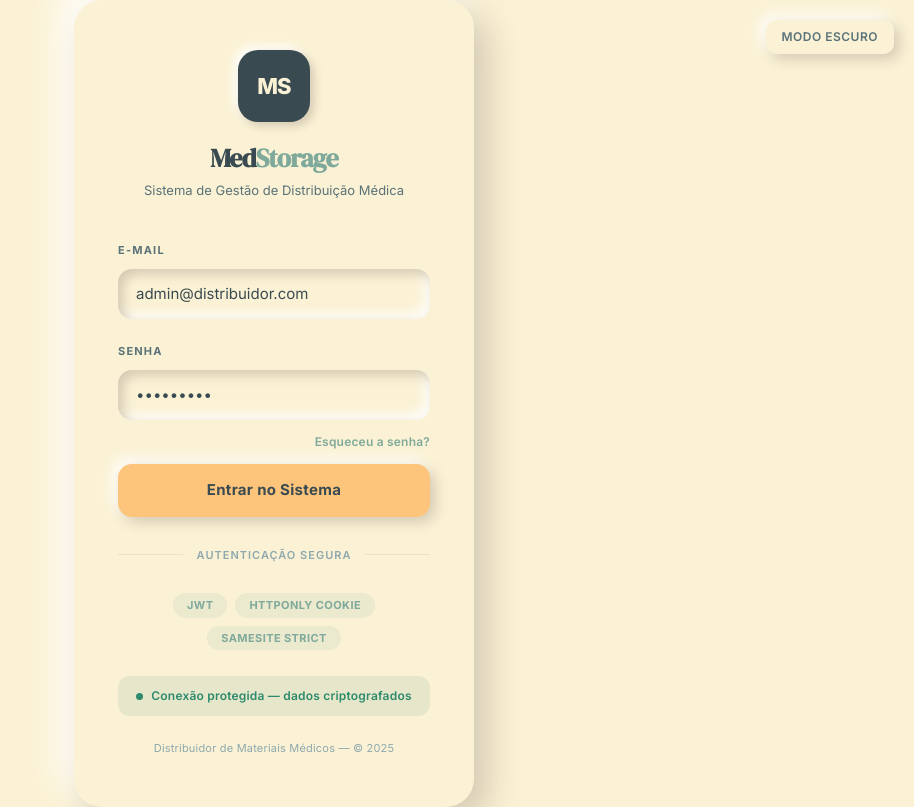
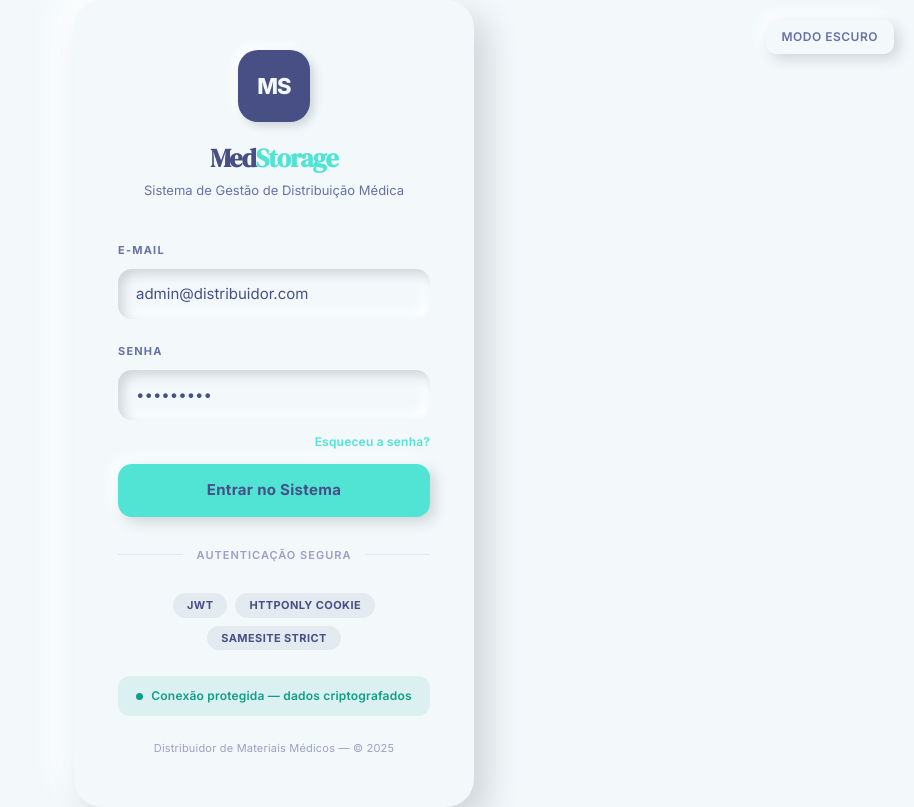
Before and after one commit to pedrinzz10/medstorage-frontend, a React (Vite) app: page /login in a window 1280 px wide. Shown: the whole page, without its empty margins (366-1280 px from the left). Built offline with nearby package versions, Linux system fonts and the light colour scheme.

Commit message:
feat: nova paleta Ice/Indigo/Turquoise/Warm em todo o design system

```diff
--- a/src/components/layout/Sidebar.tsx
+++ b/src/components/layout/Sidebar.tsx
@@ -112,7 +112,7 @@ export function Sidebar() {
         <div className="flex items-center gap-2.5">
           <div
             className="neu-card-sm w-[34px] h-[34px] rounded-[10px] flex items-center justify-center text-[12px] font-extrabold flex-shrink-0"
-            style={{ background: 'var(--secondary)', color: '#fbf2d5' }}
+            style={{ background: 'var(--secondary)', color: 'var(--secondary-text)' }}
           >
             {user?.initials ?? '??'}
           </div>
--- a/src/components/ui/Button.tsx
+++ b/src/components/ui/Button.tsx
@@ -24,7 +24,7 @@ export function Button({ variant = 'primary', className = '', children, ...props
     },
     secondary: {
       cls: `${base} neu-btn px-[18px] py-[9px] rounded-[10px] text-[13px] font-bold tracking-[0.2px]`,
-      style: { background: 'var(--secondary)', color: '#fbf2d5' },
+      style: { background: 'var(--secondary)', color: 'var(--secondary-text)' },
     },
     ghost: {
       cls: `${base} neu-btn px-[16px] py-[9px] rounded-[10px] text-[12px] font-semibold uppercase tracking-[0.8px]`,
--- a/src/pages/LoginPage.tsx
+++ b/src/pages/LoginPage.tsx
@@ -56,7 +56,7 @@ export function LoginPage() {
             MS
           </div>
           <h1 className="font-display text-[26px] font-bold tracking-[-0.8px] leading-tight">
-            Med<em className="not-italic" style={{ color: 'var(--secondary)' }}>Storage</em>
+            Med<em className="not-italic" style={{ color: 'var(--accent)' }}>Storage</em>
           </h1>
           <p className="text-[13px] mt-1.5" style={{ color: 'var(--text-muted)' }}>
             Sistema de Gestão de Distribuição Médica
@@ -111,7 +111,7 @@ export function LoginPage() {
             <a
               href="#"
               className="text-[12px] font-semibold tracking-[0.2px] no-underline"
-              style={{ color: 'var(--secondary)' }}
+              style={{ color: 'var(--accent)' }}
             >
               Esqueceu a senha?
             </a>
--- a/src/styles/neu.css
+++ b/src/styles/neu.css
@@ -1,110 +1,120 @@
 /* ============================================================
    MedStorage — Design System Neumórfico
-   Paleta: Slate (#394a51) · Sage (#7fa99b) · Cream (#fbf2d5) · Amber (#fdc57b)
+   Paleta: Ice (#f3f9fb) · Indigo (#474f85) · Turquoise (#51e3d4) · Warm (#f3ecd3)
    ============================================================ */
 
 @import url('https://fonts.googleapis.com/css2?family=DM+Serif+Display:ital@0;1&family=Inter:wght@300;400;500;600;700;800&display=swap');
 
 /* ─────────────────────────────────────────
-   TEMA CLARO  (fundo cream, texto slate)
+   TEMA CLARO  (fundo ice, texto índigo)
 ───────────────────────────────────────── */
 :root,
 [data-theme='light'] {
   /* Superfície */
-  --bg:        #fbf2d5;
-  --shadow-d:  #d4c9b2;
-  --shadow-l:  #ffffff;
+  --bg:       #f3f9fb;
+  --shadow-d: #cdd5d8;
+  --shadow-l: #ffffff;
 
   /* Tipografia */
-  --text:      #394a51;
-  --text-muted: #5a7278;
-  --text-soft:  #8ea8ad;
+  --text:      #474f85;
+  --text-muted: #6870a8;
+  --text-soft:  #9aa0c5;
 
-  /* Accent principal — âmbar */
-  --accent:    #fdc57b;
-  --accent-h:  #f5ad52;          /* hover */
-  --accent-fade: rgba(253,197,123,.14);
-  --text-on-accent: #394a51;     /* texto sobre fundo âmbar */
+  /* Accent principal — turquesa */
+  --accent:         #51e3d4;
+  --accent-h:       #3acfc0;
+  --accent-fade:    rgba(81, 227, 212, 0.13);
+  --text-on-accent: #474f85;
 
-  /* Secundário — sage */
-  --secondary:  #7fa99b;
-  --secondary-h: #6a9488;
-  --secondary-fade: rgba(127,169,155,.13);
+  /* Secundário — índigo (usado em brand mark, avatars, sidebar) */
+  --secondary:       #474f85;
+  --secondary-h:     #363e6e;
+  --secondary-fade:  rgba(71, 79, 133, 0.09);
+  --secondary-text:  #f3f9fb;
+
+  /* Warm cream — acentos quentes */
+  --warm:       #f3ecd3;
+  --warm-fade:  rgba(243, 236, 211, 0.6);
+  --warm-text:  #7a5c2e;
 
   /* Navegação */
-  --nav-active: rgba(127,169,155,.18);
-  --border:     rgba(57,74,81,.09);
+  --nav-active: rgba(81, 227, 212, 0.14);
+  --border:     rgba(71, 79, 133, 0.10);
 
-  /* Status de pedido */
-  --tag-pend:       #fff8ec; --tag-pend-t:    #8a5a0a; --tag-pend-dot:    #fdc57b;
-  --tag-confirm:    #eef6f3; --tag-confirm-t: #2d6b5a; --tag-confirm-dot: #7fa99b;
-  --tag-sep:        #e8f4f2; --tag-sep-t:     #2a5e54; --tag-sep-dot:     #5f9e91;
-  --tag-pronto:     #edf7f4; --tag-pronto-t:  #1e5c4a; --tag-pronto-dot:  #3d9a7e;
-  --tag-fin:        #f0f9f6; --tag-fin-t:     #1a4d3e; --tag-fin-dot:     #2d8a6d;
-  --tag-canc:       #fdf0f0; --tag-canc-t:    #7f2a2a; --tag-canc-dot:    #d95b5b;
+  /* ── Status de pedido ─────────────────── */
+  --tag-pend:       #f3ecd3; --tag-pend-t:    #7a5c2e; --tag-pend-dot:    #d4a852;
+  --tag-confirm:    rgba(71,79,133,.10); --tag-confirm-t: #474f85; --tag-confirm-dot: #474f85;
+  --tag-sep:        rgba(81,227,212,.13); --tag-sep-t:   #2aafa2; --tag-sep-dot:     #51e3d4;
+  --tag-pronto:     rgba(34,197,94,.10);  --tag-pronto-t: #15803d; --tag-pronto-dot: #22c55e;
+  --tag-fin:        rgba(20,184,166,.12); --tag-fin-t:   #0f766e; --tag-fin-dot:     #14b8a6;
+  --tag-canc:       rgba(239,68,68,.09);  --tag-canc-t:  #b91c1c; --tag-canc-dot:    #ef4444;
 
-  /* Estoque */
-  --ok:      #2d8a6d; --ok-bg:   rgba(45,138,109,.10); --ok-bar:   #3db88f;
-  --warn:    #c87c20; --warn-bg: rgba(200,124,32,.10);  --warn-bar: #fdc57b;
-  --crit:    #d04545; --crit-bg: rgba(208,69,69,.09);   --crit-bar: #e06060;
+  /* ── Estoque ──────────────────────────── */
+  --ok:      #0f9e87; --ok-bg:   rgba(15,158,135,.10); --ok-bar:   #51e3d4;
+  --warn:    #b45309; --warn-bg: rgba(180,83,9,.10);   --warn-bar: #f59e0b;
+  --crit:    #b91c1c; --crit-bg: rgba(185,28,28,.09);  --crit-bar: #ef4444;
 
-  /* Roles (admin) */
-  --role-admin-bg: rgba(57,74,81,.10);    --role-admin-t: #394a51;
-  --role-ger-bg:   rgba(127,169,155,.14); --role-ger-t:   #2d6b5a;
-  --role-vnd-bg:   rgba(253,197,123,.15); --role-vnd-t:   #8a5a0a;
-  --on-t:  #2d8a6d;
-  --off-t: #d04545;
-  --pill-ok-bg:   rgba(45,138,109,.10); --pill-ok-t:   #1e5c4a;
-  --pill-warn-bg: rgba(200,124,32,.10);  --pill-warn-t: #7a4a10;
+  /* ── Roles ────────────────────────────── */
+  --role-admin-bg: rgba(71,79,133,.11);   --role-admin-t: #474f85;
+  --role-ger-bg:   rgba(81,227,212,.13);  --role-ger-t:   #0f766e;
+  --role-vnd-bg:   rgba(243,236,211,.80); --role-vnd-t:   #7a5c2e;
+  --on-t:  #0f9e87;
+  --off-t: #b91c1c;
+  --pill-ok-bg:   rgba(15,158,135,.10); --pill-ok-t:   #0f766e;
+  --pill-warn-bg: rgba(243,236,211,.80); --pill-warn-t: #7a5c2e;
 }
 
 /* ─────────────────────────────────────────
-   TEMA ESCURO  (fundo slate, texto cream)
+   TEMA ESCURO  (fundo índigo, texto ice)
 ───────────────────────────────────────── */
 [data-theme='dark'] {
-  --bg:        #394a51;
-  --shadow-d:  #28363c;
-  --shadow-l:  #4a5e68;
+  --bg:       #474f85;
+  --shadow-d: #363c6a;
+  --shadow-l: #5860a0;
 
-  --text:       #fbf2d5;
-  --text-muted: #a8c4c0;
-  --text-soft:  #6a8f8a;
+  --text:       #f3f9fb;
+  --text-muted: #b0b6d8;
+  --text-soft:  #737ab8;
 
-  --accent:    #fdc57b;
-  --accent-h:  #f5ad52;
-  --accent-fade: rgba(253,197,123,.12);
-  --text-on-accent: #394a51;
+  --accent:         #51e3d4;
+  --accent-h:       #6aece0;
+  --accent-fade:    rgba(81, 227, 212, 0.14);
+  --text-on-accent: #474f85;
 
-  --secondary:  #7fa99b;
-  --secondary-h: #99c0b4;
-  --secondary-fade: rgba(127,169,155,.12);
+  --secondary:      #f3ecd3;
+  --secondary-h:    #f9f4e6;
+  --secondary-fade: rgba(243, 236, 211, 0.10);
+  --secondary-text: #474f85;
 
-  --nav-active: rgba(127,169,155,.20);
-  --border:     rgba(251,242,213,.09);
+  --warm:       #f3ecd3;
+  --warm-fade:  rgba(243, 236, 211, 0.12);
+  --warm-text:  #f3ecd3;
 
-  --tag-pend:       rgba(253,197,123,.12); --tag-pend-t:    #fdd9a0; --tag-pend-dot:    #fdc57b;
-  --tag-confirm:    rgba(127,169,155,.14); --tag-confirm-t: #a8d4cc; --tag-confirm-dot: #7fa99b;
-  --tag-sep:        rgba(95,158,145,.14);  --tag-sep-t:     #90c8bf; --tag-sep-dot:     #5f9e91;
-  --tag-pronto:     rgba(61,184,143,.12);  --tag-pronto-t:  #7fd4b8; --tag-pronto-dot:  #3db88f;
-  --tag-fin:        rgba(45,138,109,.12);  --tag-fin-t:     #6ecaae; --tag-fin-dot:     #2d8a6d;
-  --tag-canc:       rgba(208,69,69,.12);   --tag-canc-t:    #f0a0a0; --tag-canc-dot:    #d04545;
+  --nav-active: rgba(81, 227, 212, 0.18);
+  --border:     rgba(243, 249, 251, 0.10);
 
-  --ok:      #3db88f; --ok-bg:   rgba(61,184,143,.12);  --ok-bar:   #3db88f;
-  --warn:    #fdc57b; --warn-bg: rgba(253,197,123,.12);  --warn-bar: #fdc57b;
-  --crit:    #e07070; --crit-bg: rgba(224,112,112,.12);  --crit-bar: #e07070;
+  --tag-pend:       rgba(243,236,211,.14); --tag-pend-t:    #f3ecd3; --tag-pend-dot:    #f3ecd3;
+  --tag-confirm:    rgba(243,249,251,.12); --tag-confirm-t: #b0b6d8; --tag-confirm-dot: #b0b6d8;
+  --tag-sep:        rgba(81,227,212,.16);  --tag-sep-t:     #51e3d4; --tag-sep-dot:     #51e3d4;
+  --tag-pronto:     rgba(34,197,94,.14);   --tag-pronto-t:  #86efac; --tag-pronto-dot:  #4ade80;
+  --tag-fin:        rgba(20,184,166,.16);  --tag-fin-t:     #5eead4; --tag-fin-dot:     #2dd4bf;
+  --tag-canc:       rgba(239,68,68,.14);   --tag-canc-t:    #fca5a5; --tag-canc-dot:    #f87171;
 
-  --role-admin-bg: rgba(251,242,213,.10); --role-admin-t: #fbf2d5;
-  --role-ger-bg:   rgba(127,169,155,.16); --role-ger-t:   #a8d4cc;
-  --role-vnd-bg:   rgba(253,197,123,.14); --role-vnd-t:   #fdd9a0;
-  --on-t:  #3db88f;
-  --off-t: #e07070;
-  --pill-ok-bg:   rgba(61,184,143,.12);  --pill-ok-t:   #6ecaae;
-  --pill-warn-bg: rgba(253,197,123,.12); --pill-warn-t: #fdd9a0;
+  --ok:      #51e3d4; --ok-bg:   rgba(81,227,212,.14);  --ok-bar:   #51e3d4;
+  --warn:    #f3ecd3; --warn-bg: rgba(243,236,211,.12);  --warn-bar: #fbbf24;
+  --crit:    #f87171; --crit-bg: rgba(248,113,113,.14);  --crit-bar: #f87171;
+
+  --role-admin-bg: rgba(243,249,251,.12); --role-admin-t: #f3f9fb;
+  --role-ger-bg:   rgba(81,227,212,.16);  --role-ger-t:   #51e3d4;
+  --role-vnd-bg:   rgba(243,236,211,.14); --role-vnd-t:   #f3ecd3;
+  --on-t:  #51e3d4;
+  --off-t: #f87171;
+  --pill-ok-bg:   rgba(81,227,212,.14);  --pill-ok-t:   #51e3d4;
+  --pill-warn-bg: rgba(243,236,211,.12); --pill-warn-t: #f3ecd3;
 }
 
 /* ─────────────────────────────────────────
-   Base (dentro de @layer para não sobrescrever
-   utilities do Tailwind que ficam em @layer utilities)
+   Base
 ───────────────────────────────────────── */
 @layer base {
   body {
@@ -153,7 +163,7 @@
   box-shadow:
     inset 5px 5px 12px var(--shadow-d),
     inset -5px -5px 12px var(--shadow-l),
-    0 0 0 2.5px var(--secondary);
+    0 0 0 2.5px var(--accent);
 }
 .neu-sidebar {
   background: var(--bg);
@@ -169,6 +179,7 @@
 ───────────────────────────────────────── */
 .text-accent    { color: var(--accent); }
 .text-secondary { color: var(--secondary); }
+.text-warm      { color: var(--warm-text); }
 .text-muted     { color: var(--text-muted); }
 .text-soft      { color: var(--text-soft); }
 .text-ok        { color: var(--ok); }
```
Also changed, not shown: src/pages/LandingPage.tsx (+21 -19 lines).
